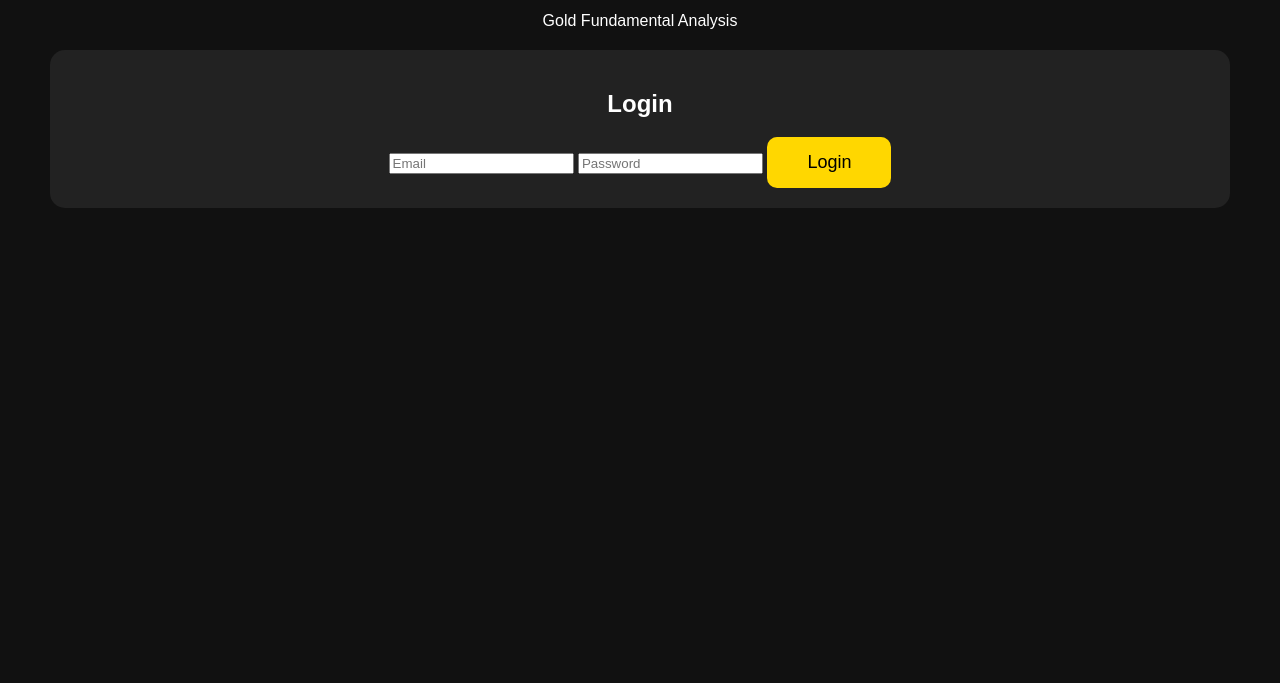
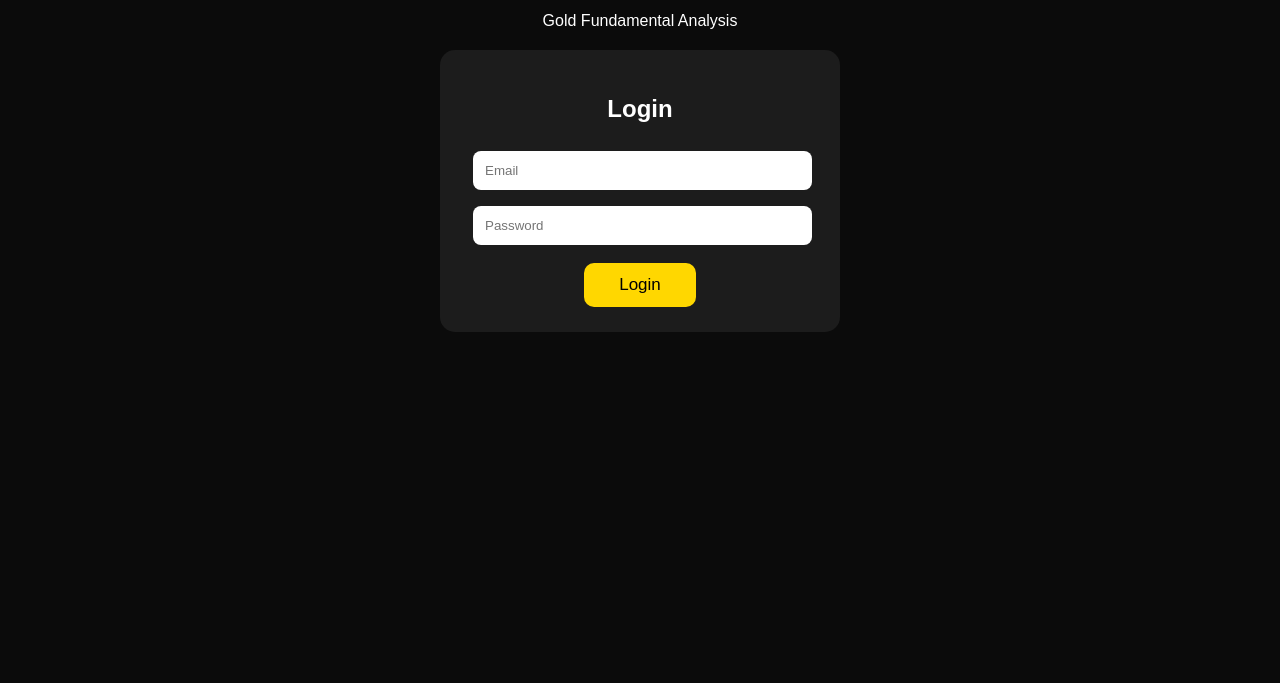
Before and after one commit to ninilminisamantha49-max/FX-SAVI, a plain HTML site: page index.html in a window 1280 px wide. Shown: the part 117-800 px from the top of the page. Drawn offline with Linux system fonts and the light colour scheme.

Commit message:
Refactor styles in style.css for better layout

```diff
--- a/style.css
+++ b/style.css
@@ -2,32 +2,46 @@ body {
     margin: 0;
     padding: 0;
     font-family: Arial, sans-serif;
-    background: #111;
+    background: #0b0b0b;
     color: white;
     text-align: center;
 }
 
 .app {
-    padding: 30px;
+    padding: 25px;
 }
 
 h1 {
     color: gold;
-    font-size: 40px;
+    font-size: 42px;
 }
 
 .box {
-    background: #222;
-    padding: 20px;
-    margin: 20px;
+    background: #1c1c1c;
+    padding: 25px;
+    margin: 20px auto;
     border-radius: 15px;
+    max-width: 350px;
+}
+
+input {
+    width: 90%;
+    padding: 12px;
+    margin: 8px;
+    border-radius: 8px;
+    border: none;
 }
 
 button {
     background: gold;
     color: black;
+    padding: 12px 35px;
     border: none;
-    padding: 15px 40px;
     border-radius: 10px;
-    font-size: 18px;
+    font-size: 17px;
+    margin-top: 10px;
 }
+
+button:hover {
+    opacity: 0.8;
+}
```
